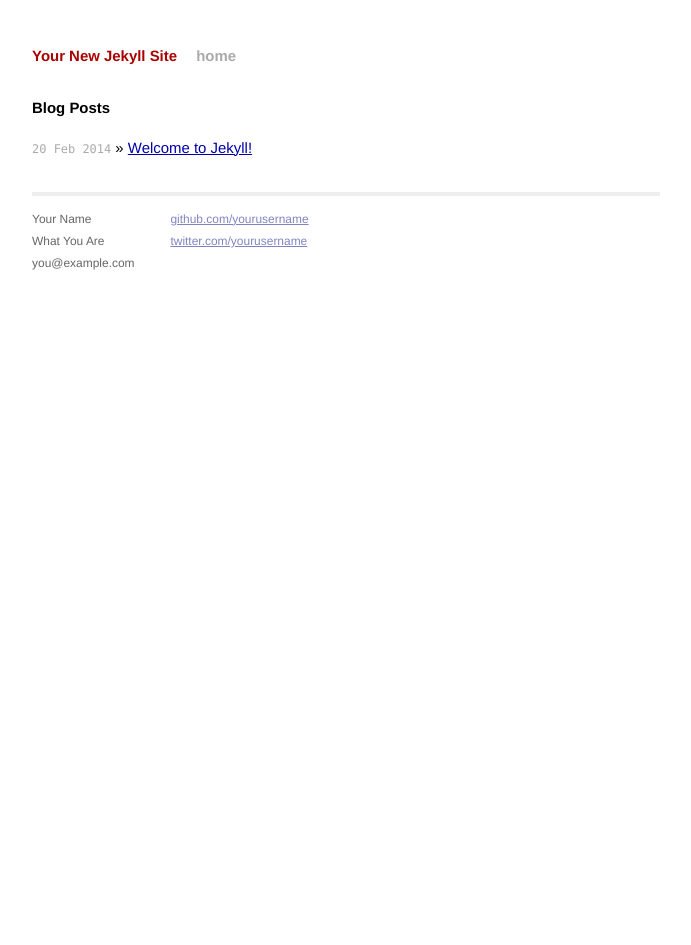
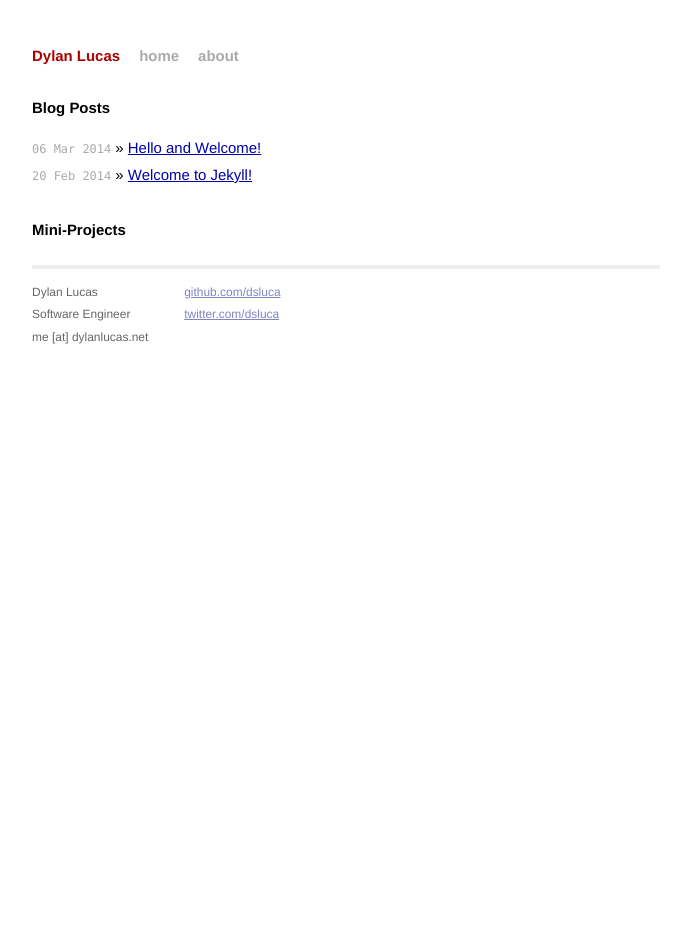
Before and after one commit to dsluca/dsluca.github.io, a Jekyll site: the page built from index.html, in a window 1280 px wide. Shown: the whole page, without its empty margins (294-985 px from the left). Built offline with Jekyll 4.4.1, drawn with Linux system fonts in a browser that asks for light colours; Markdown is read by kramdown in place of the engine named in the settings.

Commit message:
written welcome post

```diff
--- a/_config.yml
+++ b/_config.yml
@@ -1,3 +1,3 @@
-name: Your New Jekyll Site
+name: Dylan Lucas
 markdown: redcarpet
 pygments: true
--- a/_layouts/default.html
+++ b/_layouts/default.html
@@ -19,6 +19,7 @@
           <div class="header">
             <h1 class="title"><a href="/">{{ site.name }}</a></h1>
             <a class="extra" href="/">home</a>
+            <a class="extra" href="/about">about</a>
           </div>
 
           {{ content }}
@@ -26,15 +27,15 @@
           <div class="footer">
             <div class="contact">
               <p>
-                Your Name<br />
-                What You Are<br />
-                you@example.com
+                Dylan Lucas<br />
+                Software Engineer<br />
+                me [at] dylanlucas.net
               </p>
             </div>
             <div class="contact">
               <p>
-                <a href="https://github.com/yourusername">github.com/yourusername</a><br />
-                <a href="https://twitter.com/yourusername">twitter.com/yourusername</a><br />
+                <a href="https://github.com/dsluca">github.com/dsluca</a><br />
+                <a href="https://twitter.com/dsluca">twitter.com/dsluca</a><br />
               </p>
             </div>
           </div>
--- a/index.html
+++ b/index.html
@@ -1,8 +1,7 @@
 ---
 layout: default
-title: Your New Jekyll Site
+title: Dylan Lucas - Home
 ---
-
 <div id="home">
   <h1>Blog Posts</h1>
   <ul class="posts">
@@ -10,4 +9,5 @@ title: Your New Jekyll Site
       <li><span>{{ post.date | date_to_string }}</span> &raquo; <a href="{{ post.url }}">{{ post.title }}</a></li>
     {% endfor %}
   </ul>
+  <h1>Mini-Projects</h1>
 </div>
--- /dev/null
+++ b/scripts/test.js
@@ -0,0 +1 @@
+alert('boo');
```
Also changed, not shown: _posts/2014-03-06-hello.markdown (added, +26 -0 lines), about/index.html (added, +10 -0 lines).
